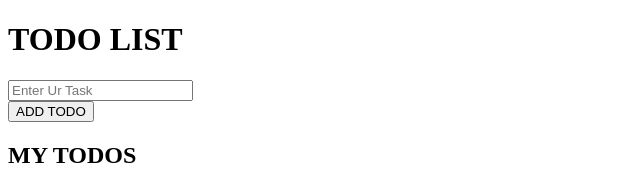
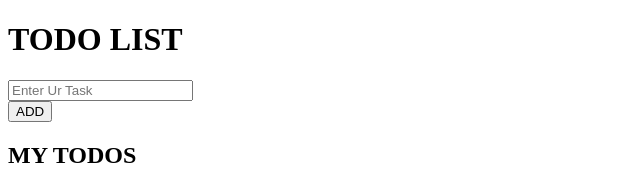
Before and after one commit to Ramulatejavardhan/react-Todolist-, a React (Vite) app in the folder Todolist/: page / in a window 1280 px wide. Shown: the top 191 px of the page, without its empty margins (0-640 px from the left). Built offline with nearby package versions, Linux system fonts and the light colour scheme.

Commit message:
usestate(onchange)

```diff
--- a/Todolist/src/components/context.jsx
+++ b/Todolist/src/components/context.jsx
@@ -8,12 +8,12 @@ export default function Content(){
             <input type="text" onChange={(event)=>settask(event.target.value)}  placeholder="Enter Ur Task"></input>
             <br></br>
             <button onClick={()=>{if(task===""){
-                    alert("Enter task inside the input field");
+                    alert("Enter other task inside the input field");
                 }else{
                     settodos([...todos,task]); settask("");
                 }
             }}>
-            ADD TODO</button>
+            ADD</button>
             <br></br>
             <h2>MY TODOS</h2>
             <ul>
```
